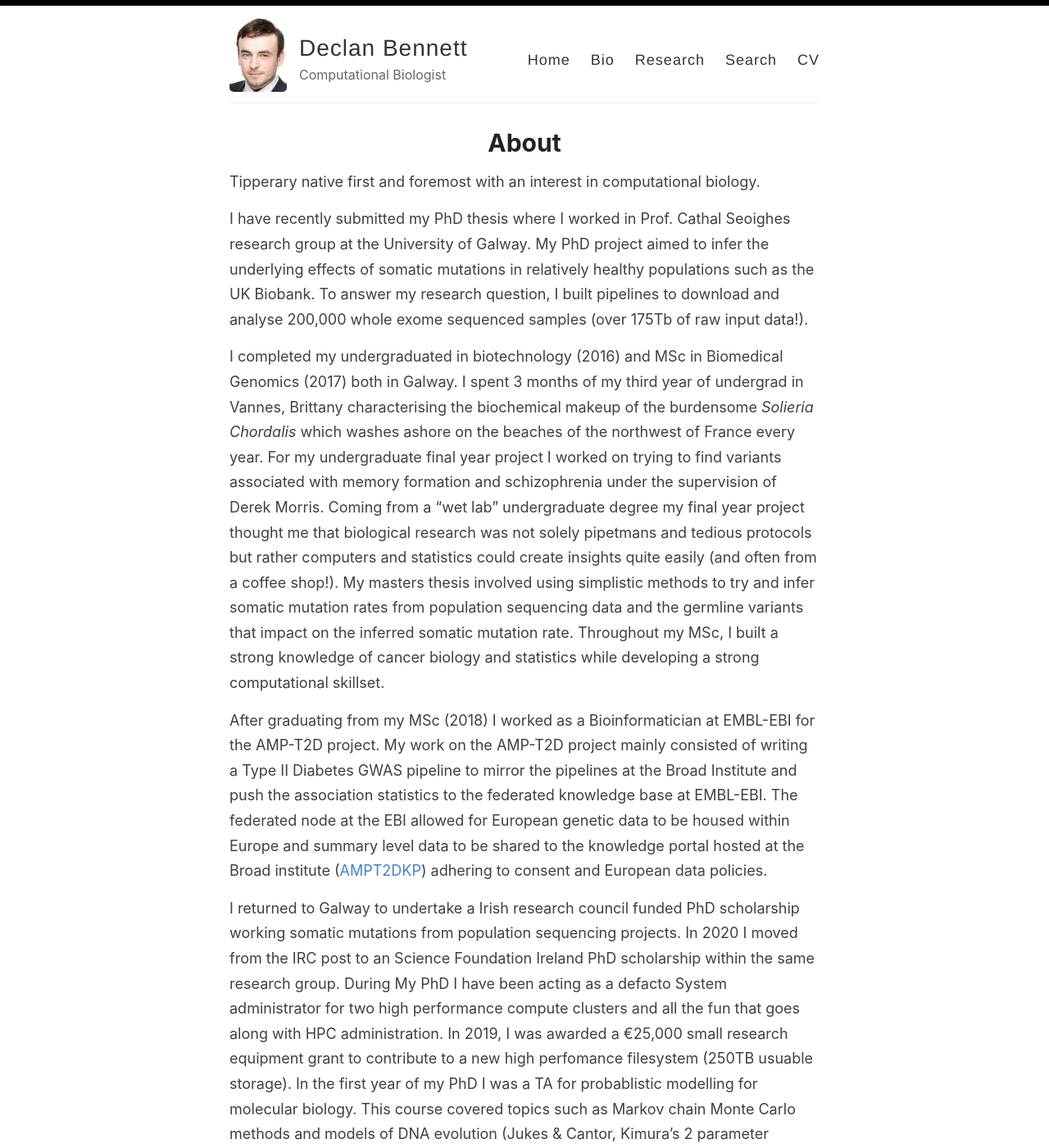
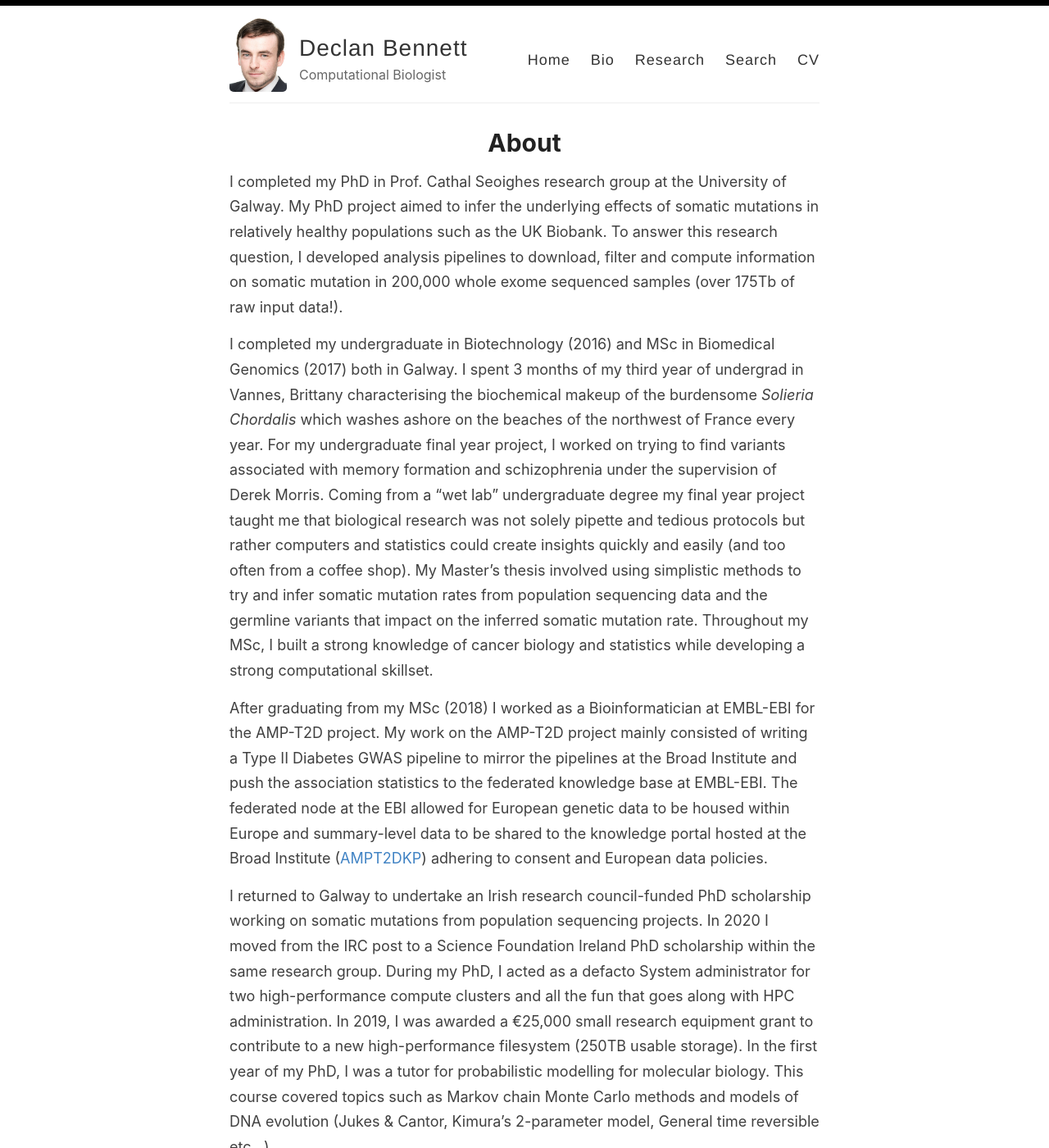
Before and after one commit to declan93/declan93.github.io, a Jekyll site: the page built from _pages/Bio.md, in a window 1280 px wide and 1400 px high. Shown: the whole window at 82% size. Built offline with Jekyll 4.4.1, drawn with Linux system fonts in a browser that asks for light colours; some of the changed text lies outside the part shown.

Commit message:
Update Bio.md

```diff
--- a/_pages/Bio.md
+++ b/_pages/Bio.md
@@ -4,12 +4,12 @@ title: About
 permalink: /Bio/
 ---
 
-Tipperary native first and foremost with an interest in computational biology.
+I completed my PhD in Prof. Cathal Seoighes research group at the University of Galway. My PhD project aimed to infer the underlying effects of somatic mutations in relatively healthy populations such as the UK Biobank. To answer this research question, I developed analysis pipelines to download, filter and compute information on somatic mutation in 200,000 whole exome sequenced samples (over 175Tb of raw input data!).
 
-I have recently submitted my PhD thesis where I worked in Prof. Cathal Seoighes research group at the University of Galway. My PhD project aimed to infer the underlying effects of somatic mutations in relatively healthy populations such as the UK Biobank. To answer my research question, I built pipelines to download and analyse 200,000 whole exome sequenced samples (over 175Tb of raw input data!).
+I completed my undergraduate in Biotechnology (2016) and MSc in Biomedical Genomics (2017) both in Galway. I spent 3 months of my third year of undergrad in Vannes, Brittany characterising the biochemical makeup of the burdensome *Solieria Chordalis* which washes ashore on the beaches of the northwest of France every year. For my undergraduate final year project, I worked on trying to find variants associated with memory formation and schizophrenia under the supervision of Derek Morris. Coming from a "wet lab" undergraduate degree my final year project taught me that biological research was not solely pipette and tedious protocols but rather computers and statistics could create insights quickly and easily (and too often from a coffee shop). My Master's thesis involved using simplistic methods to try and infer somatic mutation rates from population sequencing data and the germline variants that impact on the inferred somatic mutation rate. Throughout my MSc, I built a strong knowledge of cancer biology and statistics while developing a strong computational skillset.
 
-I completed my undergraduated in biotechnology (2016) and MSc in Biomedical Genomics (2017) both in Galway. I spent 3 months of my third year of undergrad in Vannes, Brittany characterising the biochemical makeup of the burdensome *Solieria Chordalis* which washes ashore on the beaches of the northwest of France every year. For my undergraduate final year project I worked on trying to find variants associated with memory formation and schizophrenia under the supervision of Derek Morris. Coming from a "wet lab" undergraduate degree my final year project thought me that biological research was not solely pipetmans and tedious protocols but rather computers and statistics could create insights quite easily (and often from a coffee shop!). My masters thesis involved using simplistic methods to try and infer somatic mutation rates from population sequencing data and the germline variants that impact on the inferred somatic mutation rate. Throughout my MSc, I built a strong knowledge of cancer biology and statistics while developing a strong computational skillset.
+After graduating from my MSc (2018) I worked as a Bioinformatician at EMBL-EBI for the AMP-T2D project. My work on the AMP-T2D project mainly consisted of writing a Type II Diabetes GWAS pipeline to mirror the pipelines at the Broad Institute and push the association statistics to the federated knowledge base at EMBL-EBI. The federated node at the EBI allowed for European genetic data to be housed within Europe and summary-level data to be shared to the knowledge portal hosted at the Broad Institute ([AMPT2DKP](https://t2d.hugeamp.org/){:target="_blank"}) adhering to consent and European data policies.
 
-After graduating from my MSc (2018) I worked as a Bioinformatician at EMBL-EBI for the AMP-T2D project. My work on the AMP-T2D project mainly consisted of writing a Type II Diabetes GWAS pipeline to mirror the pipelines at the Broad Institute and push the association statistics to the federated knowledge base at EMBL-EBI. The federated node at the EBI allowed for European genetic data to be housed within Europe and summary level data to be shared to the knowledge portal hosted at the Broad institute ([AMPT2DKP](https://t2d.hugeamp.org/){:target="_blank"}) adhering to consent and European data policies.
+I returned to Galway to undertake an Irish research council-funded PhD scholarship working on somatic mutations from population sequencing projects. In 2020 I moved from the IRC post to a Science Foundation Ireland PhD scholarship within the same research group. During my PhD, I acted as a defacto System administrator for two high-performance compute clusters and all the fun that goes along with HPC administration. In 2019, I was awarded a  €25,000 small research equipment grant to contribute to a new high-performance filesystem (250TB usable storage). In the first year of my PhD, I was a tutor for probabilistic modelling for molecular biology. This course covered topics such as Markov chain Monte Carlo methods and models of DNA evolution (Jukes & Cantor, Kimura's 2-parameter model, General time reversible etc...).
 
-I returned to Galway to undertake a Irish research council funded PhD scholarship working somatic mutations from population sequencing projects. In 2020 I moved from the IRC post to an Science Foundation Ireland PhD scholarship within the same research group. During My PhD I have been acting as a defacto System administrator for two high performance compute clusters and all the fun that goes along with HPC administration. In 2019, I was awarded a  €25,000 small research equipment grant to contribute to a new high perfomance filesystem (250TB usuable storage). In the first year of my PhD I was a TA for probablistic modelling for molecular biology. This course covered topics such as Markov chain Monte Carlo methods and models of DNA evolution (Jukes & Cantor, Kimura's 2 parameter model,General time reversible etc...).
+After completing my PhD, I undertook a short postdoctoral position at the University of Galway. This position has allowed me to investigate some novel sources of technical errors in NGS data that arose during the analysis of the UK Biobank exome data.
```
